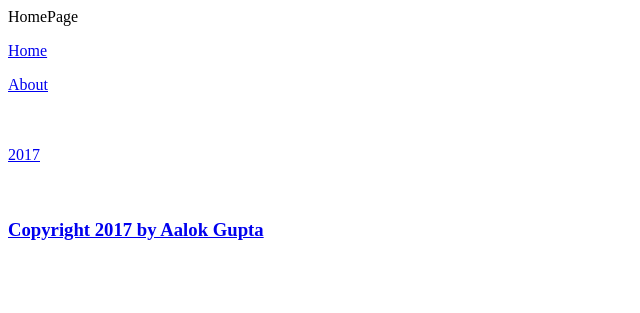
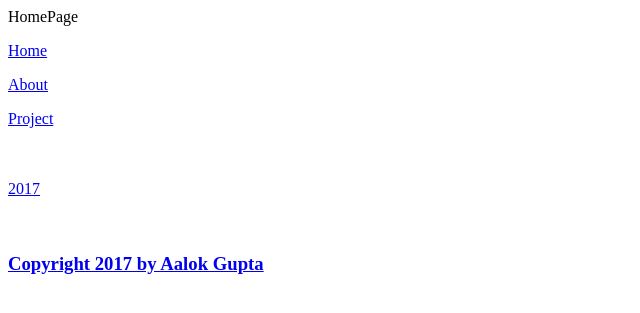
Before and after one commit to aalokgupta/node-web-server, a Node server app: page / in a window 1280 px wide. Shown: the top 313 px of the page, without its empty margins (0-640 px from the left). Run offline with Node 20, Linux system fonts and the light colour scheme.

Commit message:
added project.hbs and accordinglt updated server.js

```diff
--- a/server.js
+++ b/server.js
@@ -23,6 +23,13 @@ app.get('/about', (req, res) => {
   });
 });
 
+app.get('/project', (req, res) => {
+  res.render('project.hbs', {
+    pageTitle: "Project page",
+    currentYear: new Date().getFullYear()
+  });
+});
+
 app.get('/help', (req, res) => {
 
 });
--- a/views/partials/header.hbs
+++ b/views/partials/header.hbs
@@ -2,4 +2,5 @@
   <div> {{pageTitle}} </div>
   <p><a href = "/">Home</p>
   <p><a href = "/about">About</p>
+  <p><a href = "/project">Project</p>
 </header>
```
Also changed, not shown: views/project.hbs (added, +17 -0 lines).
